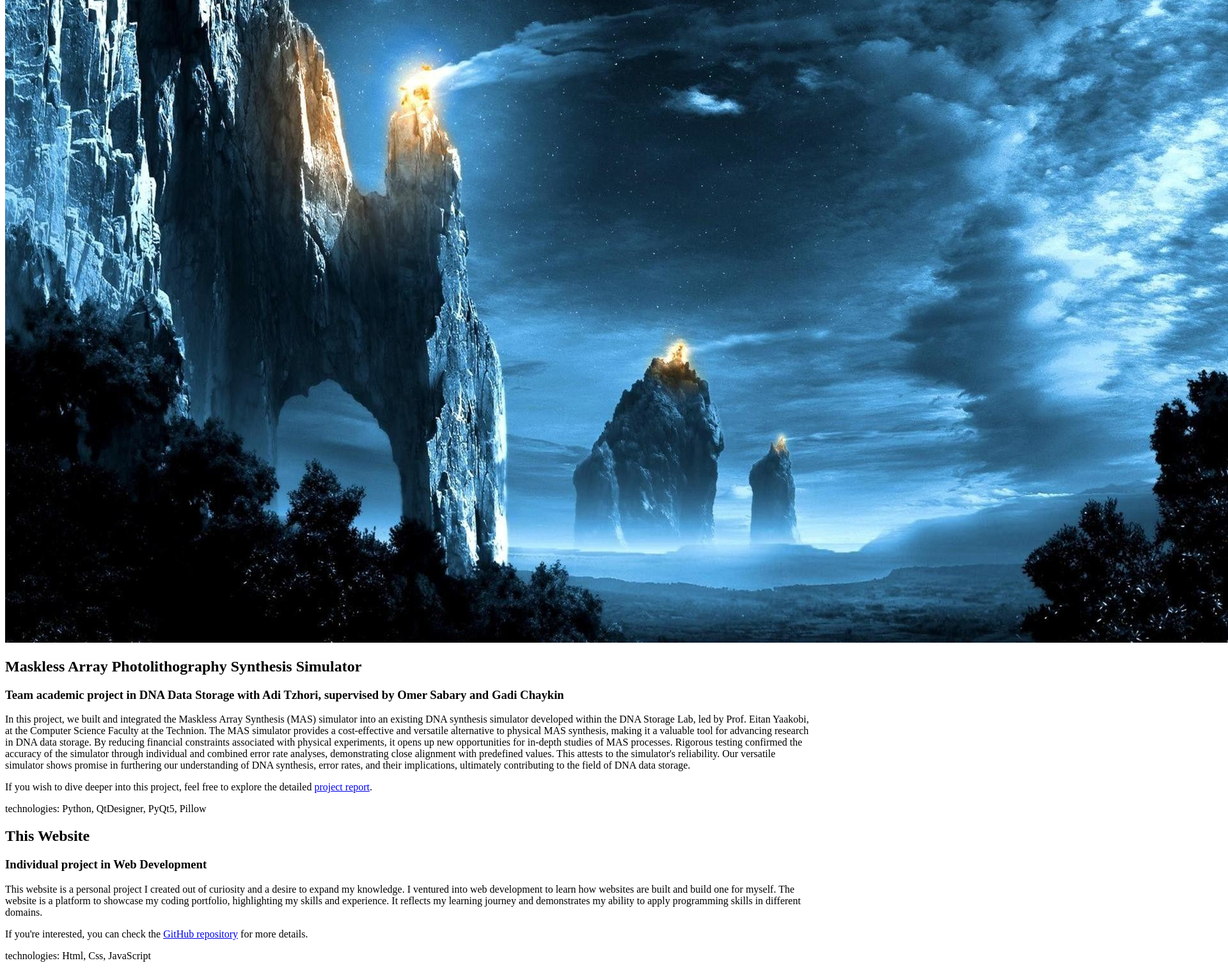
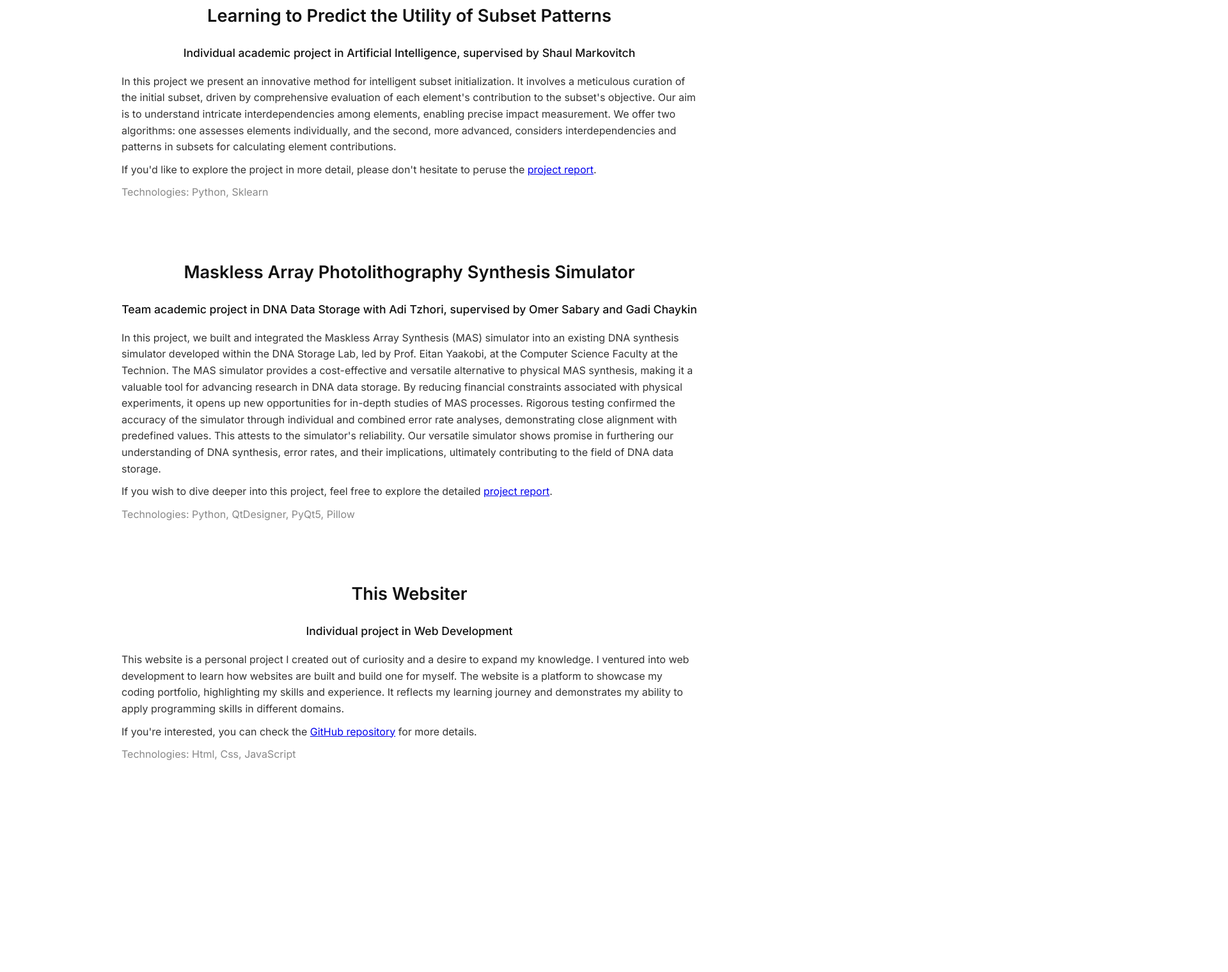
Before and after one commit to AnnaNovin/personal-website, a plain HTML site: page other-projects.html in a window 1280 px wide. Shown: the part 181-1701 px from the top of the page at 64% size, 1920 px wide, since content can reach past the window. After the commit the page ends 1484 px from the top, so only its background shows below. Drawn offline with Linux system fonts and the light colour scheme; a web font is replaced by a local one.

Commit message:
improved the desing of other projects

```diff
--- a/other-projects.html
+++ b/other-projects.html
@@ -2,69 +2,58 @@
 <html lang="en">
 <head>
     <meta charset="UTF-8">
+    <meta name="viewport" content="width=device-width, initial-scale=1.0">
     <title>Other Projects</title>
     <link rel="icon" type="image/png" href="icons/favicon.png">
-    <link rel="stylesheet" href="styles/projects-style.css">
-    <style>
-        @import url('https://fonts.googleapis.com/css2?family=Italiana&family=Montserrat&family=Quicksand&display=swap');
-    </style>
+    <link rel="stylesheet" href="styles/style.css">
 </head>
 
 <body>
     <div class="navigation">
-        <a id="index-link" href="index.html">Home</a>
-        <a id="about-link" href="about-me.html">About Me</a>
-        <a id="ai-link" href="ai-projects.html">AI Projects</a>
-        <a id="security-link" href="security-projects.html">Security Projects</a>
-        <a id="other-link" href="other-projects.html">Other Projects</a>
+        <a href="index.html">Home</a>
+        <a href="about-me.html">About</a>
+        <a href="">Security Blog</a>
+        <a href="security-projects.html">Security Projects</a>
+        <a href="other-projects.html">Other Projects</a>
     </div>
 
-    <h1 class="page-title">Other Projects</h1>
+    <div class="container">
+        <h1>Other Projects</h1>
 
-    <div class="page-image">
-        <img src="images/lotr2.jpg" alt="Page Image" />
+        <div class="project">
+            <h2>Learning to Predict the Utility of Subset Patterns</h2>
+            <h3>Individual academic project in Artificial Intelligence, supervised by Shaul Markovitch</h3>
+            <p>In this project we present an innovative method for intelligent subset initialization. It involves a meticulous curation of the initial subset,
+                driven by comprehensive evaluation of each element's contribution to the subset's objective. Our aim is to understand intricate interdependencies among elements,
+                enabling precise impact measurement. We offer two algorithms: one assesses elements individually,
+                and the second, more advanced, considers interdependencies and patterns in subsets for calculating element contributions.</p>
+            <p>If you'd like to explore the project in more detail, please don't hesitate to peruse the <a href="documents/AI_Project_Report.pdf" target="_blank">project report</a>.</p>
+            <p class="tech-list">Technologies: Python, Sklearn</p>
         </div>
 
-    <div class="projects-container" id="projects-container">
         <div class="project">
-            <div class="project-details">
-                <h2 class="project-title">Maskless Array Photolithography Synthesis Simulator</h2>
-                <h3 class="project-supervision">Team academic project in DNA Data Storage with Adi Tzhori, supervised by Omer Sabary and Gadi Chaykin</h3>
-                <p class="project-description">
-                    In this project, we built and integrated the Maskless Array Synthesis (MAS) simulator into an existing DNA synthesis simulator developed within the DNA Storage Lab, led by Prof. Eitan Yaakobi, at the Computer Science Faculty at the Technion.
+            <h2>Maskless Array Photolithography Synthesis Simulator</h2>
+            <h3>Team academic project in DNA Data Storage with Adi Tzhori, supervised by Omer Sabary and Gadi Chaykin</h3>
+            <p>In this project, we built and integrated the Maskless Array Synthesis (MAS) simulator into an existing DNA synthesis simulator developed within the DNA Storage Lab, led by Prof. Eitan Yaakobi, at the Computer Science Faculty at the Technion.
                 The MAS simulator provides a cost-effective and versatile alternative to physical MAS synthesis, making it a valuable tool for advancing research in DNA data storage.
                 By reducing financial constraints associated with physical experiments, it opens up new opportunities for in-depth studies of MAS processes.
                 Rigorous testing confirmed the accuracy of the simulator through individual and combined error rate analyses, demonstrating close alignment with predefined values.
-                    This attests to the simulator's reliability. Our versatile simulator shows promise in furthering our understanding of DNA synthesis, error rates, and their implications, ultimately contributing to the field of DNA data storage.
-                </p>
-                <p class="project-description">
-                    If you wish to dive deeper into this project, feel free to explore the detailed <a href="documents/DNA_Project_Report.pdf" target="_blank">project report</a>.
-                </p>
-                <p class="project-languages">
-                    technologies: Python, QtDesigner, PyQt5, Pillow
-                </p>
-
-            </div>
+                This attests to the simulator's reliability. Our versatile simulator shows promise in furthering our understanding of DNA synthesis, error rates, and their implications, ultimately contributing to the field of DNA data storage.</p>
+            <p>If you wish to dive deeper into this project, feel free to explore the detailed <a href="documents/DNA_Project_Report.pdf" target="_blank">project report</a>.</p>
+            <p class="tech-list">Technologies: Python, QtDesigner, PyQt5, Pillow</p>
         </div>
 
         <div class="project">
-            <div class="project-details">
-                <h2 class="project-title">This Website</h2>
-                <h3 class="project-supervision">Individual project in Web Development</h3>
-                <p class="project-description">
-                    This website is a personal project I created out of curiosity and a desire to expand my knowledge.
+            <h2>This Websiter</h2>
+            <h3>Individual project in Web Development</h3>
+            <p> This website is a personal project I created out of curiosity and a desire to expand my knowledge.
                 I ventured into web development to learn how websites are built and build one for myself.
                 The website is a platform to showcase my coding portfolio, highlighting my skills and experience.
-                    It reflects my learning journey and demonstrates my ability to apply programming skills in different domains.
-                </p>
-                <p class="project-description">
-                    If you're interested, you can check the <a href="https://github.com/AnnaNovin/personal-website" target="_blank">GitHub repository</a> for more details.
-                </p>
-                <p class="project-languages">
-                    technologies: Html, Css, JavaScript
-                </p>
+                It reflects my learning journey and demonstrates my ability to apply programming skills in different domains.</p>
+            <p>If you're interested, you can check the <a href="https://github.com/AnnaNovin/personal-website" target="_blank">GitHub repository</a> for more details.</p>
+            <p class="tech-list">Technologies: Html, Css, JavaScript</p>
         </div>
-        </div>
+
     </div>
 
 </body>
```
Also changed, not shown: about-me.html (+10 -10 lines), ai-projects.html (deleted, +0 -69 lines), index.html (+1 -1 lines), security-projects.html (+1 -1 lines). Lines whose indentation alone changed are shown as unchanged.
